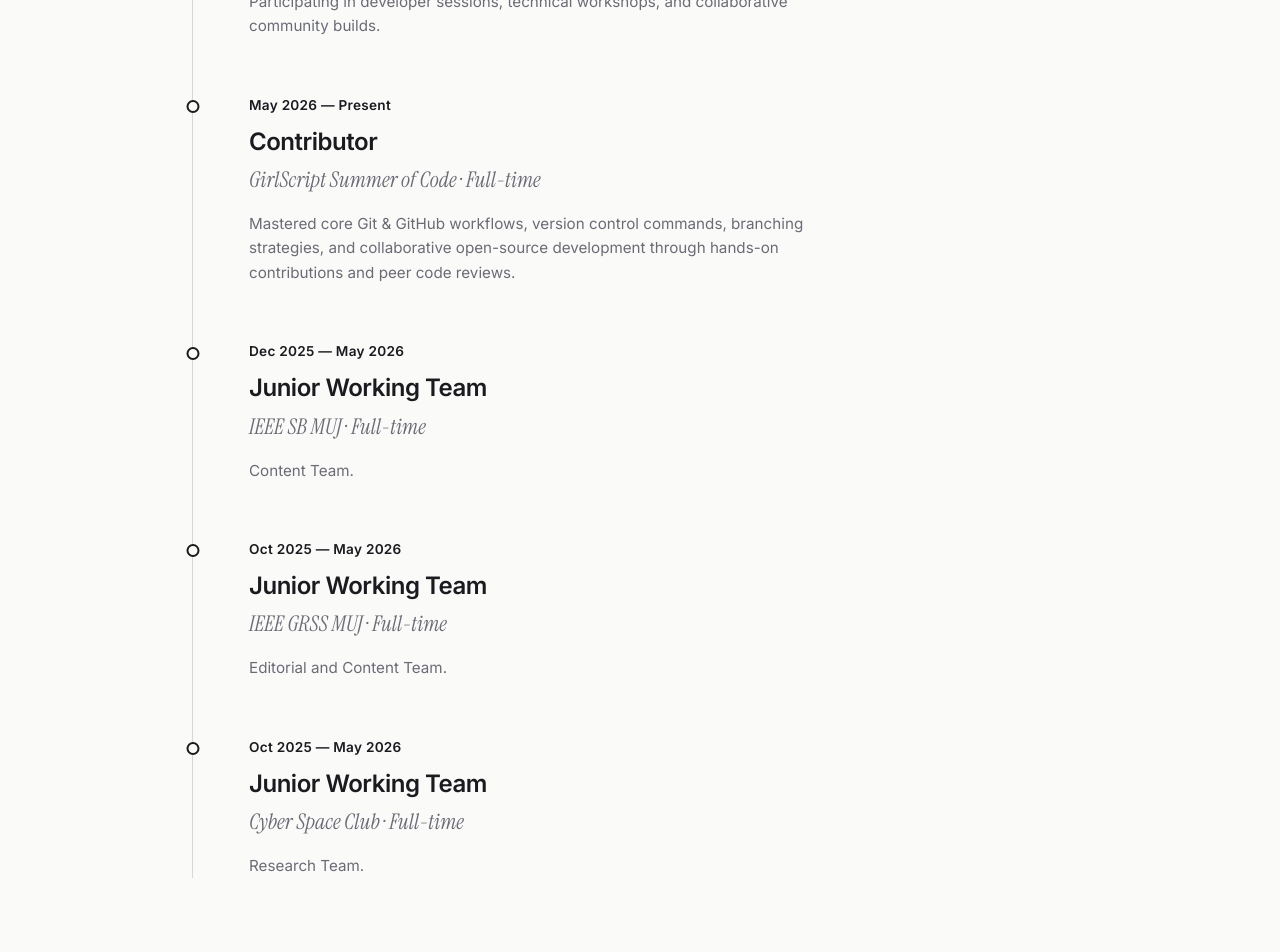
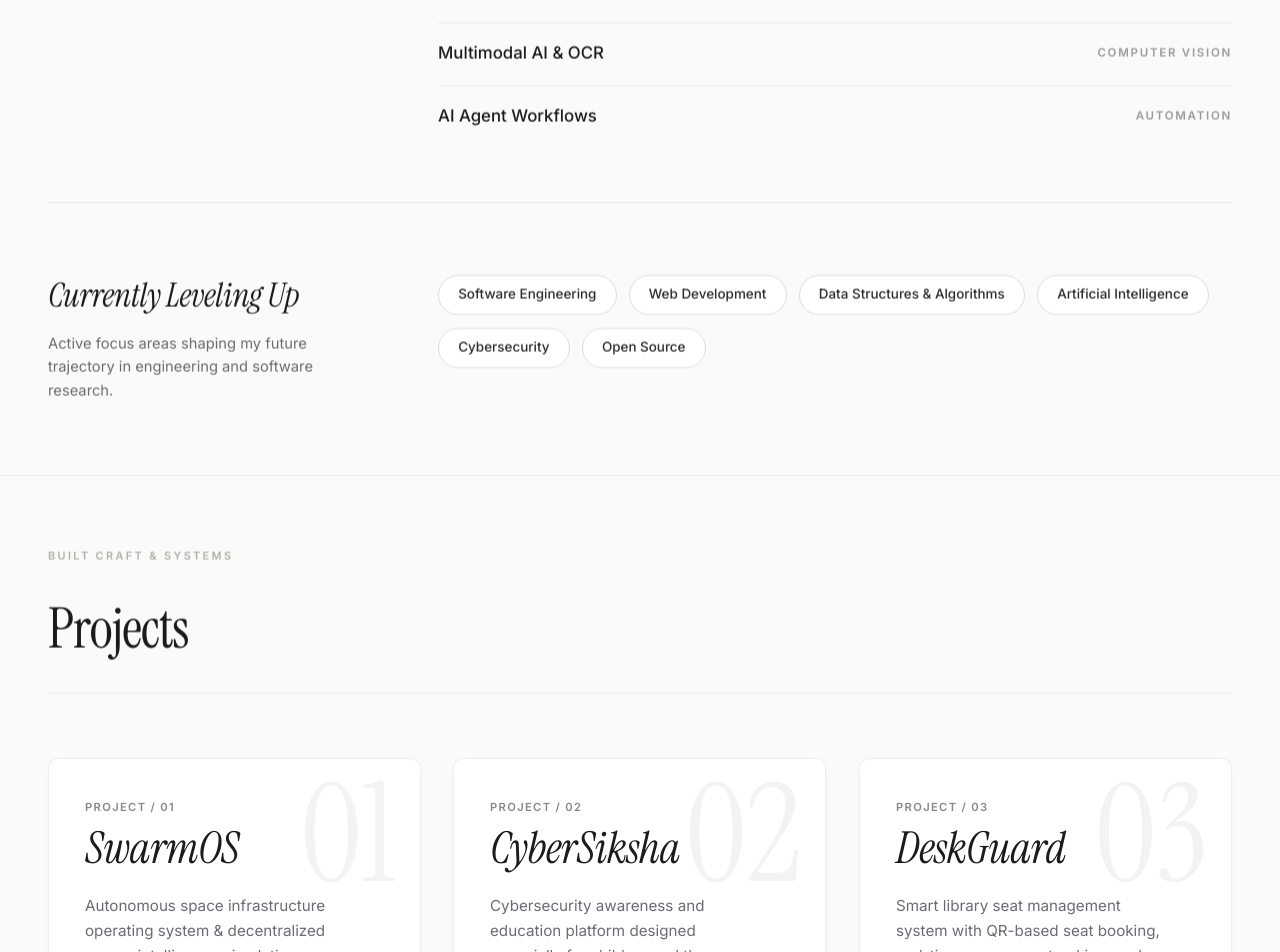
Before and after one commit to Srishti-Gupta74/MyPortfolio, a React (Vite) app: page / in a window 1280 px wide. Shown: the part 1800-2752 px from the top of the page. Built offline with nearby package versions, Linux system fonts and the light colour scheme.

Commit message:
reduced extra gaps between sections

```diff
--- a/src/App.jsx
+++ b/src/App.jsx
@@ -35,12 +35,12 @@
       <main>
         <Hero />
         <SkillsMarquee />
-        <Experience />
-        <Education />
         <TechStack />
         <Projects />
         <Achievements />
+        <Education />
         <Certifications />
+        <Experience />
         <Contact />
       </main>
     </>
--- a/src/components/Achievements/Achievements.css
+++ b/src/components/Achievements/Achievements.css
@@ -1,6 +1,6 @@
 /* ===== Achievements Editorial Section (Exact Reference Design) ===== */
 .achievements {
-  padding: 6rem 0 8rem;
+  padding: 3.5rem 0 4.5rem;
   background-color: var(--background);
   position: relative;
 }
--- a/src/components/Certifications/Certifications.css
+++ b/src/components/Certifications/Certifications.css
@@ -1,6 +1,6 @@
 /* ===== Certifications Section ===== */
 .certifications {
-  padding: var(--section-padding) 0;
+  padding: 3.5rem 0 4.5rem;
   background-color: var(--background);
   position: relative;
   border-top: 1px solid rgba(26, 26, 31, 0.06);
--- a/src/components/Education/Education.css
+++ b/src/components/Education/Education.css
@@ -1,6 +1,6 @@
 /* ===== Education Editorial Section (Exact Reference Layout) ===== */
 .education {
-  padding: 6rem 0 7rem;
+  padding: 3.5rem 0 4.5rem;
   background-color: var(--background);
   position: relative;
 }
--- a/src/components/Experience/Experience.css
+++ b/src/components/Experience/Experience.css
@@ -1,13 +1,13 @@
 /* ===== Experience & Education Section ===== */
 .experience {
-  padding: 6rem 0;
+  padding: 3.5rem 0;
   background-color: var(--background);
   border-bottom: 1px solid rgba(26, 26, 31, 0.06);
 }
 
 @media (min-width: 1024px) {
   .experience {
-    padding: 8rem 0;
+    padding: 4.5rem 0;
   }
 }
 
--- a/src/components/Navbar/Navbar.jsx
+++ b/src/components/Navbar/Navbar.jsx
@@ -18,12 +18,12 @@
         <div className="navbar__links" id="navbar-links">
           <a href="#home" className="navbar__link">Home</a>
           <a href="#about" className="navbar__link">About</a>
-          <a href="#experience" className="navbar__link">Experience</a>
-          <a href="#education" className="navbar__link">Education</a>
           <a href="#skills" className="navbar__link">Skills</a>
           <a href="#projects" className="navbar__link">Projects</a>
           <a href="#achievements" className="navbar__link">Achievements</a>
+          <a href="#education" className="navbar__link">Education</a>
           <a href="#certifications" className="navbar__link">Certifications</a>
+          <a href="#experience" className="navbar__link">Experience</a>
           <a href="#contact" className="navbar__cta" id="navbar-cta">Contact</a>
         </div>
       </div>
--- a/src/components/Projects/Projects.css
+++ b/src/components/Projects/Projects.css
@@ -1,11 +1,11 @@
 /* ===== Projects Section ===== */
 .projects {
-  padding: 6rem 0;
+  padding: 3.5rem 0;
 }
 
 @media (min-width: 1024px) {
   .projects {
-    padding: 8rem 0;
+    padding: 4.5rem 0;
   }
 }
 
--- a/src/components/SkillsMarquee/SkillsMarquee.jsx
+++ b/src/components/SkillsMarquee/SkillsMarquee.jsx
@@ -24,7 +24,7 @@
 
 const SkillsMarquee = () => {
   return (
-    <section className="marquee" id="skills">
+    <section className="marquee" id="marquee">
       <div className="marquee__track">
         <div className="marquee__content">
           {/* Render skills twice for seamless looping */}
--- a/src/components/TechStack/TechStack.css
+++ b/src/components/TechStack/TechStack.css
@@ -1,13 +1,13 @@
 /* ===== Tech Stack Section ===== */
 .techstack {
-  padding: 6rem 0;
+  padding: 3.5rem 0;
   background-color: var(--background);
   border-bottom: 1px solid rgba(26, 26, 31, 0.06);
 }
 
 @media (min-width: 1024px) {
   .techstack {
-    padding: 8rem 0;
+    padding: 4.5rem 0;
   }
 }
 
--- a/src/components/TechStack/TechStack.jsx
+++ b/src/components/TechStack/TechStack.jsx
@@ -30,7 +30,7 @@
 
 const TechStack = () => {
   return (
-    <section className="techstack" id="stack">
+    <section className="techstack" id="skills">
       <div className="techstack__content container">
         {/* Editorial Header */}
         <div className="techstack__header reveal">
```
